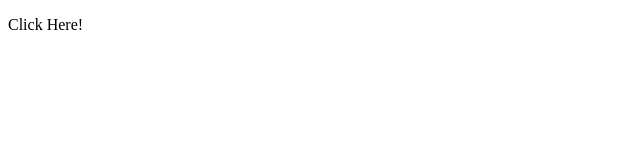
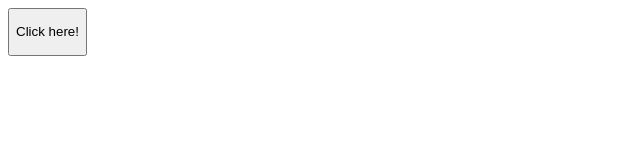
Before and after one commit to ltibbits000/JavaScript-Projects, a plain HTML site: page Basic JavaScript Projects/Project2_functions/index.html in a window 1280 px wide. Shown: the whole page, without its empty margins (0-640 px from the left). Drawn offline with Linux system fonts and the light colour scheme.

Commit message:
Project2_functions

```diff
--- a/Basic JavaScript Projects/Project2_functions/JS/main.js
+++ b/Basic JavaScript Projects/Project2_functions/JS/main.js
@@ -1,5 +1,5 @@
-function myFunction () {
-    var sentence = "I am learning"; //assiging variable
-    sentence += "a lot from this book!";
-    document.getElementbyID("Concatenate").innerHTML = sentence;
+function myFunction() {
+    var sentence = "I am learning";
+    sentence += " a lot from this book";
+    document.getElementById("Concatenate").innerHTML = sentence;
 }
--- a/Basic JavaScript Projects/Project2_functions/index.html
+++ b/Basic JavaScript Projects/Project2_functions/index.html
@@ -1,9 +1,11 @@
 <!DOCTYPE html>
-<html lang="en">
+<html>
     <head>
-        <script src="JS/main.js"></script> <!--linking js to index-->
+        <script src="JS/main.js"></script>
     </head>
-<body>
-<p id="Concatenate" onclick ="myFunction()">Click Here!</p>
-</body>
+    <body>
+        <button>
+        <p id="Concatenate" button onclick="myFunction()">Click here!</p>
+        </button>
+    </body>
 </html>
```
